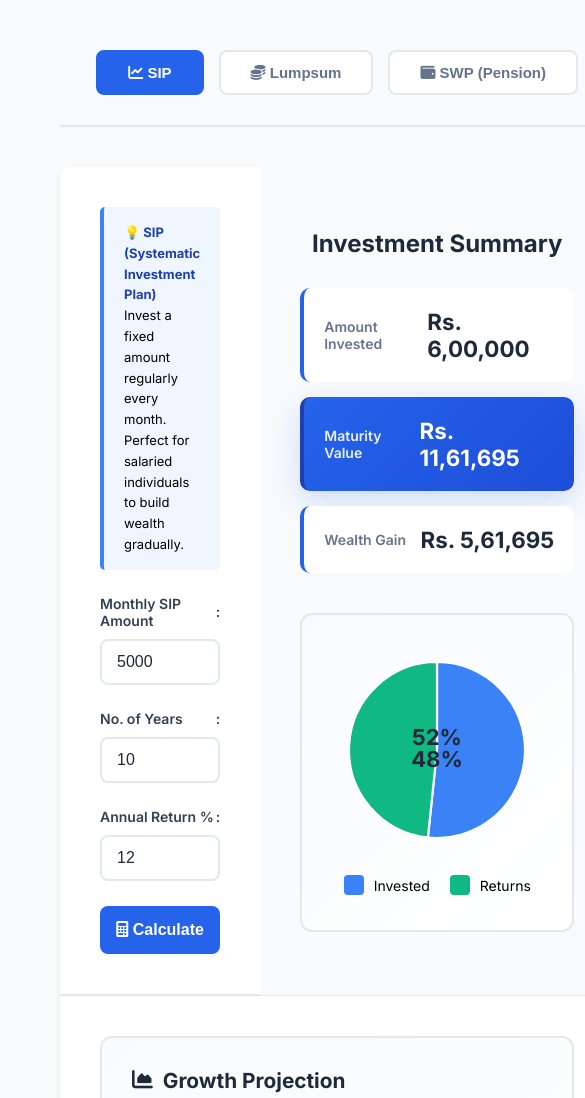
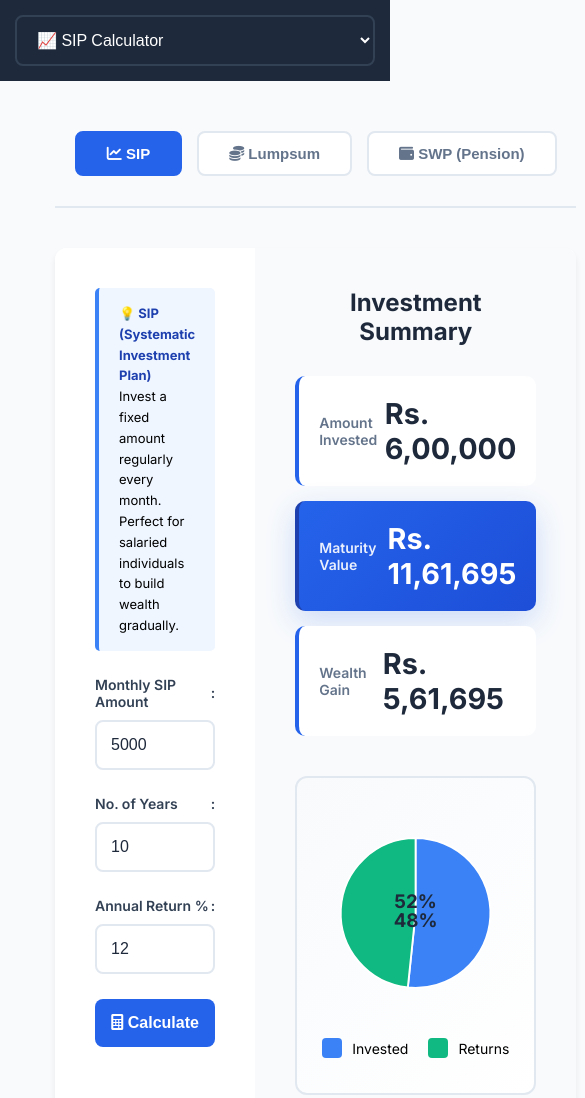
Before and after one commit to InfraXCoders/mf-research-portal, a website: page calculator.html in a window 390 px wide. Shown: the top 1098 px of the page, 585 px wide, since content can reach past the window. Drawn offline with Linux system fonts and the light colour scheme.

Commit message:
Optimize calculator page for mobile browsers
Calculator Mobile Enhancements:
✅ Added mobile meta tags (viewport, web-app-capable, theme-color)
✅ Added mobile calculator dropdown selector
✅ Enabled pinch zoom (up to 5x)
✅ Dark blue theme color for mobile browsers

Mobile Features:
✅ Dropdown menu at top on mobile (replaces hidden sidebar)
✅ All 6 calculators accessible from dropdown
✅ Auto-scroll to top when switching calculators
✅ Sync between mobile dropdown and desktop tabs

Touch Optimizations:
✅ Custom tap highlight color
✅ All inputs minimum 48px height
✅ 16px font size (prevents iOS zoom)
✅ Larger padding for fat-finger typing
✅ Full-width Calculate buttons

Form Improvements:
✅ Input font size: 16px (no auto-zoom)
✅ Input padding: 14px
✅ Labels: 14px for readability
✅ Minimum touch target: 48x48px

Table Optimizations:
✅ Breakdown tables scroll horizontally
✅ Smooth touch scrolling
✅ Minimum width 600px with smaller fonts (12px)
✅ Reduced padding (8px 6px)

Chart Adjustments:
✅ Charts reduced to 250px height on mobile
✅ SVG max-width 100%
✅ Responsive pie charts
✅ Readable line graphs

Layout:
✅ Single column layout
✅ Sidebar hidden, replaced with dropdown
✅ Content padding: 0 15px
✅ Smaller header font (1.5rem)

User Experience:
✅ Easy calculator switching via dropdown
✅ Smooth scrolling
✅ No horizontal overflow
✅ All features accessible
✅ Professional mobile appearance

Ready for production with excellent mobile calculator experience!

```diff
--- a/calculator.html
+++ b/calculator.html
@@ -2,7 +2,10 @@
 <html lang="en">
 <head>
     <meta charset="UTF-8">
-    <meta name="viewport" content="width=device-width, initial-scale=1.0">
+    <meta name="viewport" content="width=device-width, initial-scale=1.0, maximum-scale=5.0, user-scalable=yes">
+    <meta name="mobile-web-app-capable" content="yes">
+    <meta name="apple-mobile-web-app-capable" content="yes">
+    <meta name="theme-color" content="#1e293b">
     <title>Investment Calculator - MF Research Portal</title>
     <link href="https://cdnjs.cloudflare.com/ajax/libs/font-awesome/6.0.0/css/all.min.css" rel="stylesheet">
     <link href="https://fonts.googleapis.com/css2?family=Inter:wght@300;400;500;600;700&display=swap" rel="stylesheet">
@@ -96,13 +99,99 @@
             padding: 30px 40px;
         }
 
+        /* Mobile Calculator Selector */
+        .mobile-calc-selector {
+            display: none;
+        }
+
         @media (max-width: 768px) {
+            /* Improve touch */
+            * {
+                -webkit-tap-highlight-color: rgba(30, 41, 59, 0.2);
+            }
+
             .page-container {
                 grid-template-columns: 1fr;
             }
 
             .sidebar {
                 display: none;
+            }
+
+            /* Mobile Calculator Selector */
+            .mobile-calc-selector {
+                display: block;
+                background: #1e293b;
+                padding: 15px;
+                margin-bottom: 20px;
+            }
+
+            .mobile-calc-selector select {
+                width: 100%;
+                padding: 14px 16px;
+                font-size: 16px;
+                border: 2px solid #334155;
+                background: #1e293b;
+                color: white;
+                border-radius: 8px;
+                min-height: 48px;
+            }
+
+            .main-content {
+                padding: 0 15px;
+            }
+
+            .header h1 {
+                font-size: 1.5rem;
+            }
+
+            /* Forms */
+            .form-group input {
+                font-size: 16px !important;
+                padding: 14px !important;
+                min-height: 48px !important;
+            }
+
+            .form-group label {
+                font-size: 14px;
+            }
+
+            /* Buttons */
+            .btn-primary {
+                width: 100%;
+                min-height: 48px;
+                font-size: 16px;
+                padding: 14px;
+            }
+
+            /* Results */
+            .result-value {
+                font-size: 1.8rem !important;
+            }
+
+            /* Breakdown Table */
+            .breakdown-table {
+                overflow-x: auto;
+                -webkit-overflow-scrolling: touch;
+            }
+
+            .breakdown-table table {
+                min-width: 600px;
+                font-size: 12px;
+            }
+
+            .breakdown-table th,
+            .breakdown-table td {
+                padding: 8px 6px;
+            }
+
+            /* Charts */
+            .chart-container {
+                height: 250px;
+            }
+
+            svg {
+                max-width: 100%;
             }
         }
 
@@ -429,6 +518,18 @@
     </style>
 </head>
 <body>
+    <!-- Mobile Calculator Selector -->
+    <div class="mobile-calc-selector">
+        <select id="mobileCalcSelect" onchange="switchTab(this.value)">
+            <option value="sip">📈 SIP Calculator</option>
+            <option value="lumpsum">💰 Lumpsum Calculator</option>
+            <option value="swp">💵 SWP Calculator</option>
+            <option value="annual-sip">📊 Annual SIP Calculator</option>
+            <option value="step-up">📈 Step-up SIP Calculator</option>
+            <option value="loan-emi">🏠 Loan EMI Calculator</option>
+        </select>
+    </div>
+
     <div class="page-container">
         <!-- Sidebar -->
         <div class="sidebar">
@@ -1214,6 +1315,17 @@
                 buttons[buttonIndex].classList.add('active');
             }
 
+            // Update mobile selector
+            const mobileSelect = document.getElementById('mobileCalcSelect');
+            if (mobileSelect) {
+                mobileSelect.value = type;
+            }
+
+            // Scroll to top on mobile for better UX
+            if (window.innerWidth <= 768) {
+                window.scrollTo({ top: 0, behavior: 'smooth' });
+            }
+
             // Calculate default for the selected calculator
             if (type === 'sip') calculateSIP();
             else if (type === 'lumpsum') calculateLumpsum();
```
